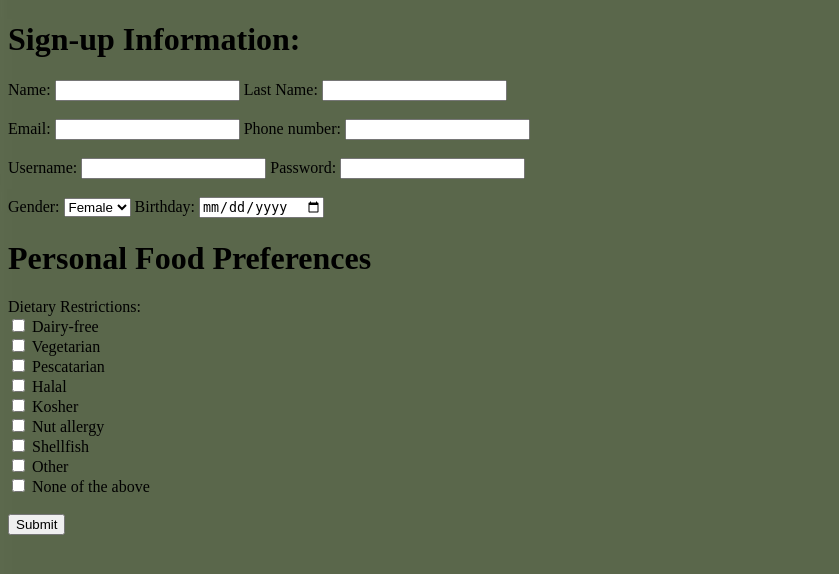
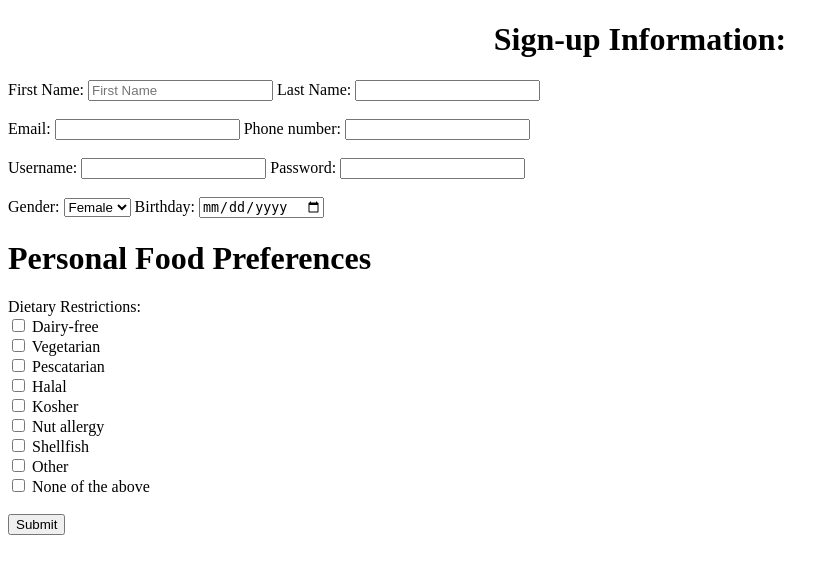
Before and after one commit to dbui1910/hsibotbs2023, a Flask app: page / in a window 1280 px wide. Shown: the top 574 px of the page, without its empty margins (0-839 px from the left). Run offline with Flask 3, Linux system fonts and the light colour scheme.

Commit message:
form questionaires

```diff
--- a/static/form.css
+++ b/static/form.css
@@ -1,3 +1,29 @@
+
+div.myform {
+    display: flex;
+    justify-content: center;
+
+}
+
+h1.signup {
+    text-align: center;
+}
+/*
+* {
+
+    margin:0;
+    padding:0;
+    box-sizing: border-box;
+} */
+
+/* body {
+    display: flex;
+    justify-content: center;
+} */
+
+
+/*
+
 body {
     width: 100%;
     height: 100%;
@@ -6,11 +32,22 @@ body {
     background-size: cover;
 }
 
+
 form {
-    font-size:medium;
-    width:200;
+    border-radius: 10px;
+    background-color: #efd1c6;
+    width: 600px;
+    padding: 10px;
+    /* text-align: center; */
+    /* width: 500px;
+    height: 250px; */
+    /* font-size:medium;
+}
 
-}
+h1 {
+    text-align: center;
+} */
+
 
 /* .registrationForm{
 
--- a/templates/form.html
+++ b/templates/form.html
@@ -7,13 +7,16 @@
     <link rel="stylesheet" href="static/form.css">
 </head>
 
+
 <body>
+    <div class="myForm">
 
-    <form>
-        <h1>Sign-up Information:</h1>
+        <h1 class="signup">Sign-up Information:</h1>
 
-        <label for="fname">Name:</label>
-        <input type="text" name="firstName" id="fname" required>
+        <form action="">
+
+            <label for="fname">First Name:</label>
+            <input type="text" placeholder="First Name" name="firstName" id="fname" required>
 
             <label for="lname">Last Name:</label>
             <input type="text" name="lastname" id="lname" required>
@@ -77,6 +80,7 @@
             <button type="submit" name="submit">Submit</button>
 
         </form>
+    </div>
 
 </body>
 
```
Lines whose indentation alone changed are shown as unchanged.
